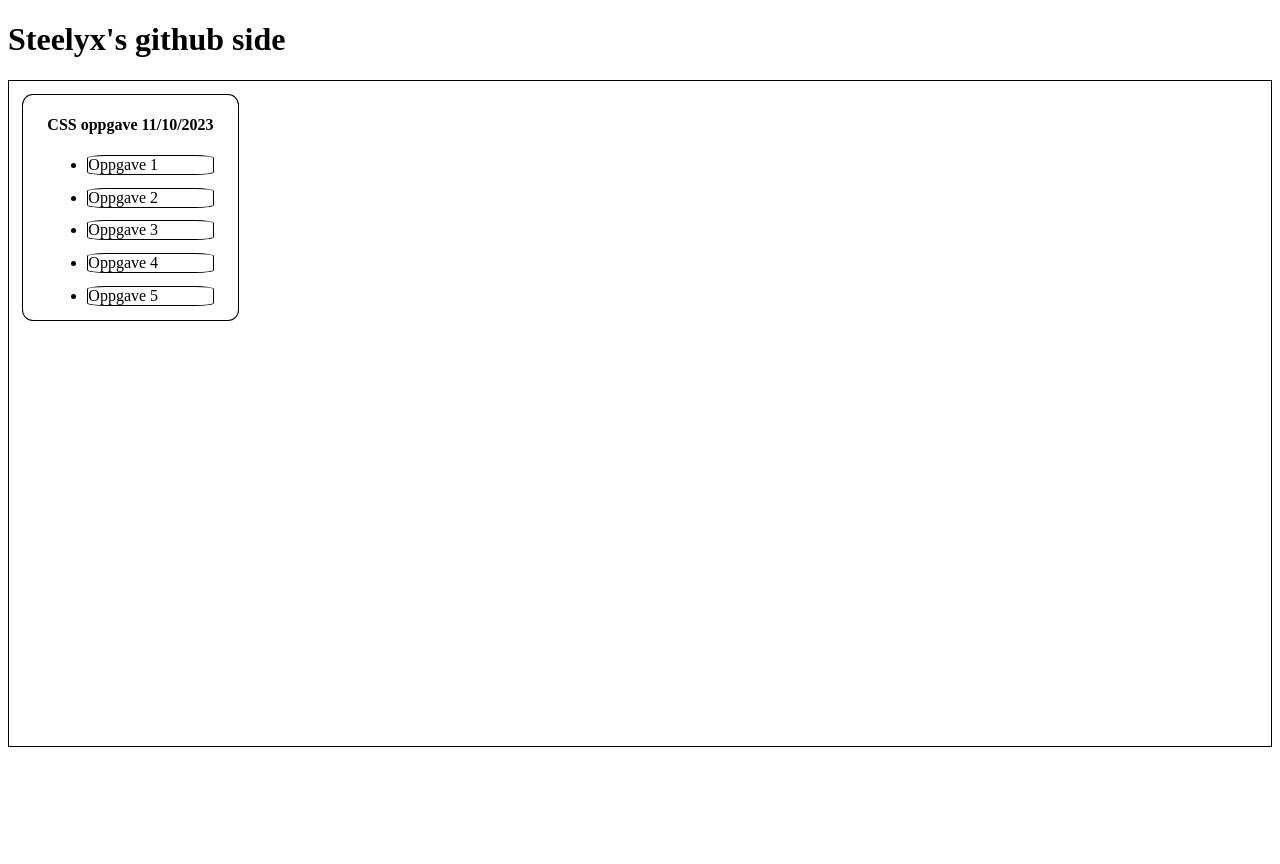
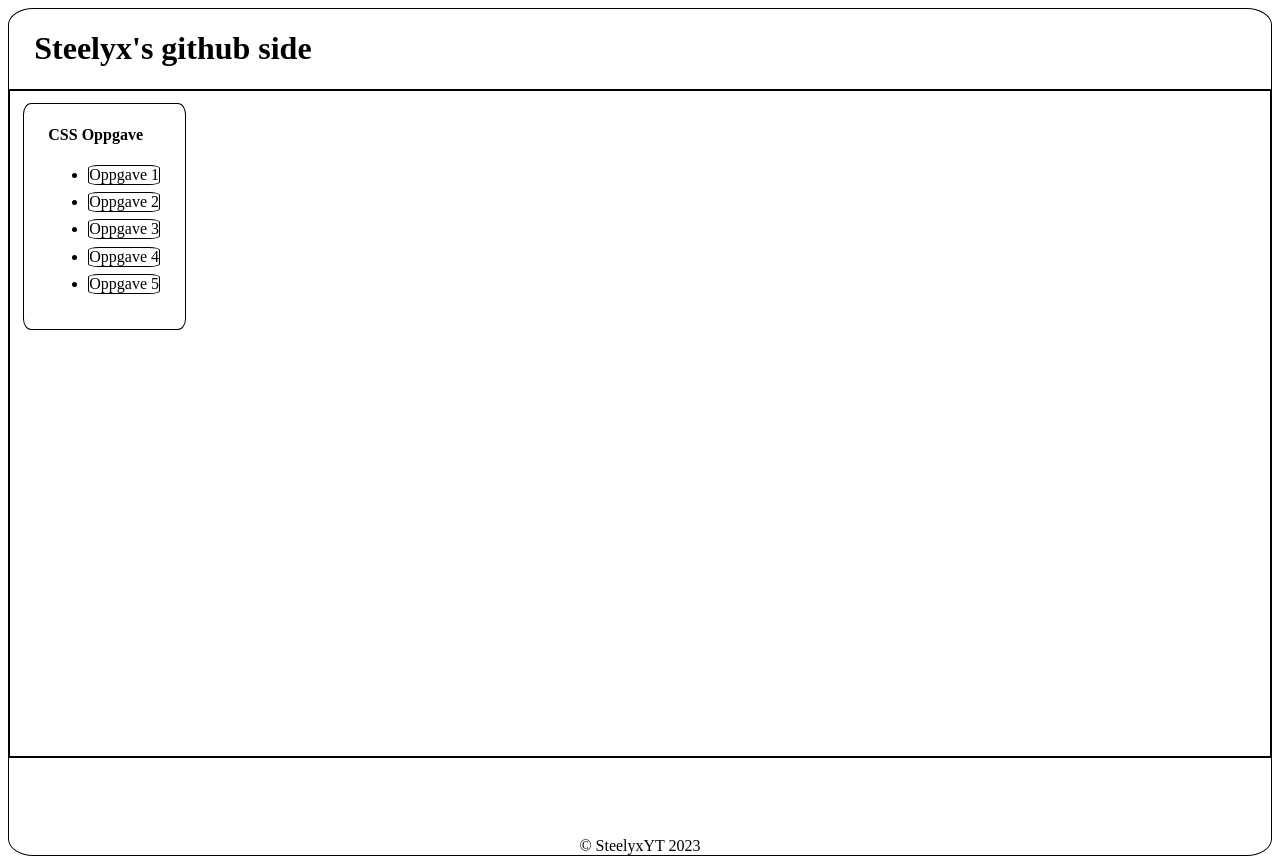
Before and after one commit to SteelyxYT/SteelyxYT.github.io, a plain HTML site: page index.html in a window 1280 px wide. Before the commit the page ends 800 px from the top, so only its background shows below. Drawn offline with Linux system fonts and the light colour scheme.

Commit message:
fixed wrong merge

```diff
--- a/index.html
+++ b/index.html
@@ -9,10 +9,13 @@
 </head>
 
 <body>
+    <div id="content">
+        <header>
             <h1>Steelyx's github side</h1>
+        </header>
         <main>
             <div>
-            <h4>CSS oppgave 11/10/2023</h4>
+                <h4>CSS Oppgave</h4>
                 <ul>
                     <li><a href="./css_oppg_oppgave1/index.html">Oppgave 1</a></li>
                     <li><a href="./css_oppg_oppgave2/index.html">Oppgave 2</a></li>
@@ -22,6 +25,10 @@
                 </ul>
             </div>
         </main>
+        <footer>
+            <p>&COPY; SteelyxYT 2023</p>
+        </footer>
+    </div>
 </body>
 
 </html>
```
Lines whose indentation alone changed are shown as unchanged.
